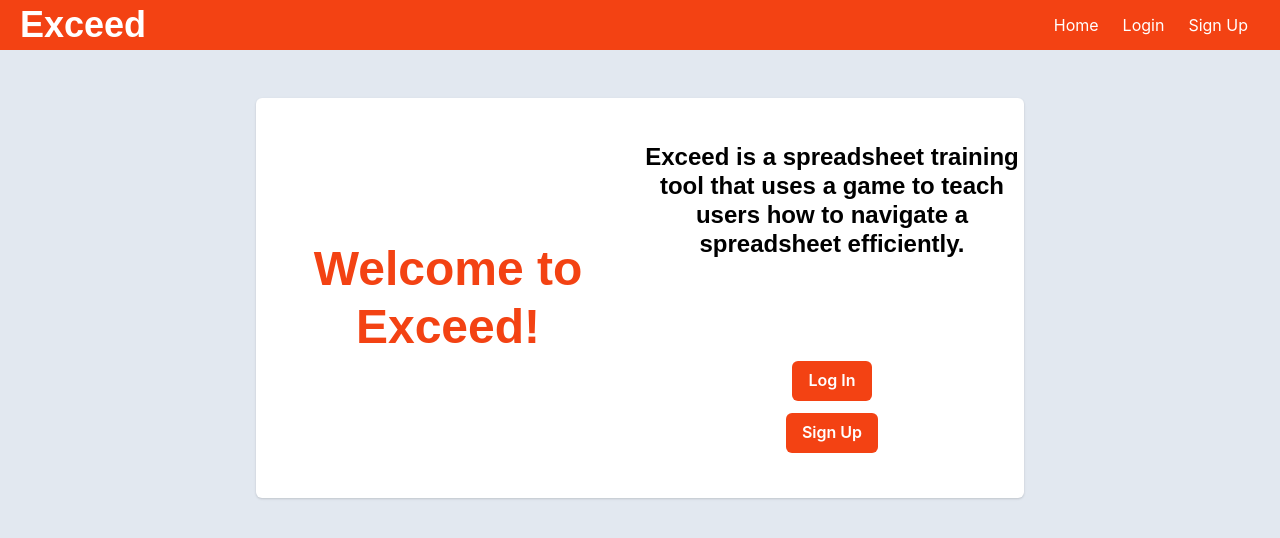
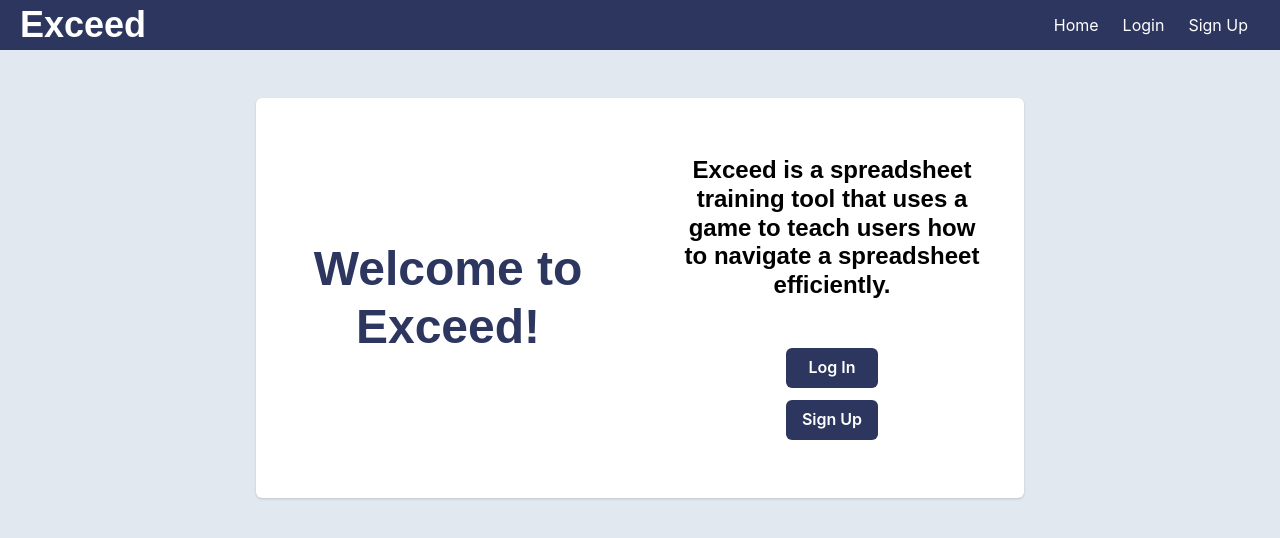
Before and after one commit to keimdm/exceed-game, a React (Vite) app in the folder client/: page / in a window 1280 px wide. Shown: the top 538 px of the page. Built offline with nearby package versions, Linux system fonts and the light colour scheme.

Commit message:
changed color to blue

```diff
--- a/client/src/components/Header.jsx
+++ b/client/src/components/Header.jsx
@@ -13,7 +13,7 @@ function Header() {
 			<Box
 				w="100%"
 				h="50px"
-				bgColor="brand.orange"
+				bgColor="brand.dark-blue"
 				display="flex"
 				flexDirection="row"
 				justifyContent="space-between"
--- a/client/src/pages/Home.jsx
+++ b/client/src/pages/Home.jsx
@@ -33,9 +33,10 @@ function Home() {
                             justifyContent="center"
                             alignItems="center"
                             textAlign="center"
+                            p={10}
                         >
                             <Heading
-                                variant="orange"
+                                variant="blue"
                             >
                                 Welcome to Exceed!
                             </Heading>
@@ -94,7 +95,7 @@ function Home() {
                             textAlign="center"
                         >
                             <Heading
-                                variant="orange"
+                                variant="blue"
                             >
                                 Welcome to Exceed!
                             </Heading>
@@ -107,6 +108,7 @@ function Home() {
                             justifyContent="space-around"
                             alignItems="center"
                             textAlign="center"
+                            p={10}
                         >
                             <Heading
                                 variant="subheading"
--- a/client/src/theme/theme.js
+++ b/client/src/theme/theme.js
@@ -17,13 +17,12 @@ const theme = extendTheme({
         Button: {
             variants: {
                 "brand": {
-                    bgColor: "brand.orange",
+                    bgColor: "brand.dark-blue",
                     color: "brand.white",
+                    w: "100%",
                     _hover: {
-                        bgColor: "brand.white",
-                        color: "brand.orange",
-                        borderColor: "brand.orange",
-                        borderWidth: "2px"
+                        bgColor: "brand.orange",
+                        color: "brand.white",
                     }
                 }
             }
@@ -35,7 +34,8 @@ const theme = extendTheme({
                     fontSize: "5xl",
                 },
                 "blue": {
-                    color: "brand.dark-blue"
+                    color: "brand.dark-blue",
+                    fontSize: "5xl",
                 },
                 "subheading": {
                     color: "brand.black",
```
